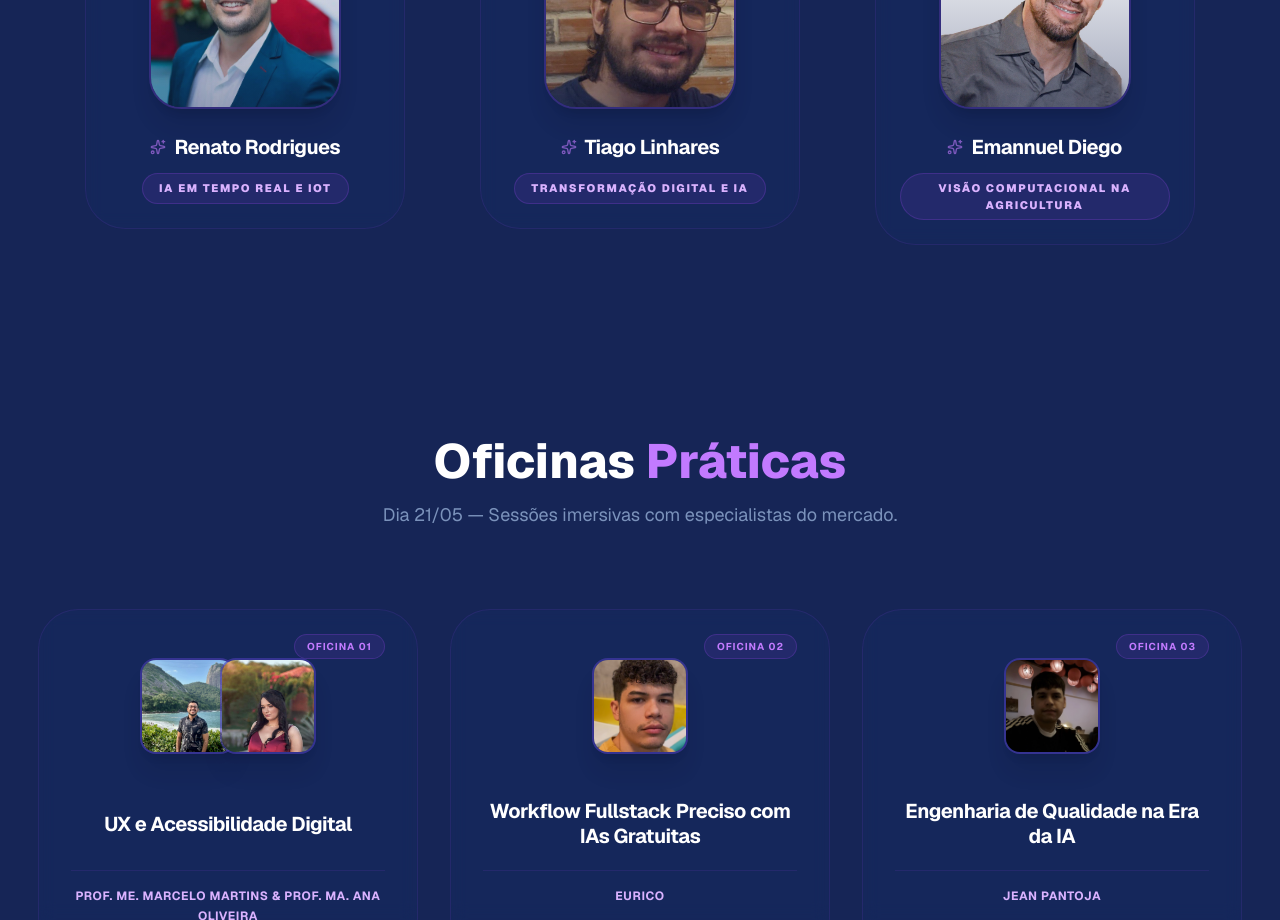
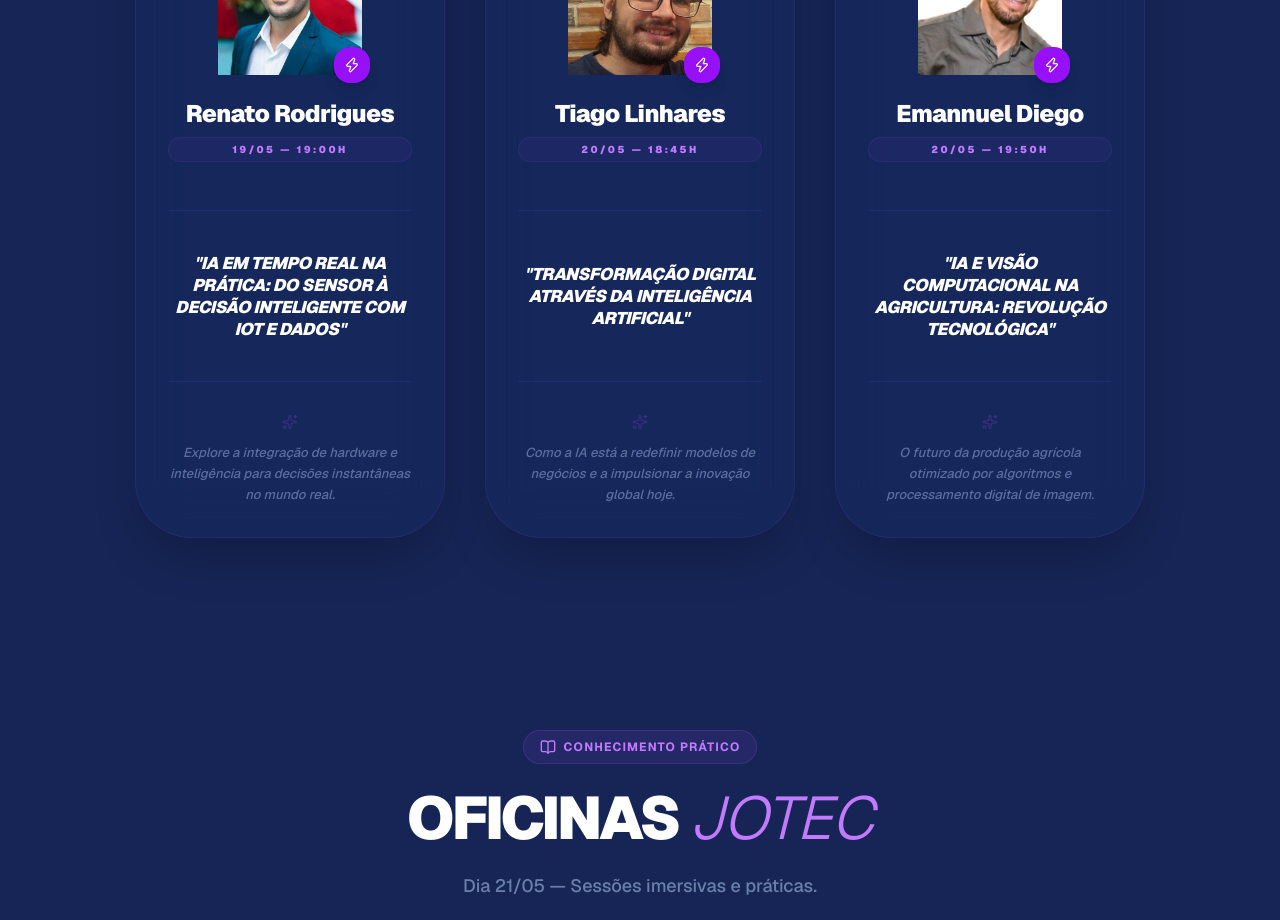
Before and after one commit to bragaDev751/jotec-2026, a Next.js app: page / in a window 1280 px wide. Shown: the part 1880-2800 px from the top of the page. Built offline with nearby package versions, Linux system fonts and the light colour scheme.

Commit message:
feat: finaliza layout de palestrantes e oficinas com foco em mobile

```diff
--- a/src/components/Speakers.tsx
+++ b/src/components/Speakers.tsx
@@ -1,25 +1,31 @@
 "use client";
 import Image from "next/image";
-import { Sparkles } from 'lucide-react';
+import { Sparkles, Zap } from 'lucide-react';
 import { motion } from 'framer-motion';
 
 const speakers = [
   {
     id: 1,
     name: 'Renato Rodrigues',
-    role: 'IA em Tempo Real e IoT',
+    role: '19/05 — 19:00h',
+    topic: 'IA EM TEMPO REAL NA PRÁTICA: DO SENSOR À DECISÃO INTELIGENTE COM IOT E DADOS',
+    description: 'Explore a integração de hardware e inteligência para decisões instantâneas no mundo real.',
     image: '/RENATO RODRIGUES.jpg'
   },
   {
     id: 2,
     name: 'Tiago Linhares',
-    role: 'Transformação Digital e IA',
+    role: '20/05 — 18:45h',
+    topic: 'TRANSFORMAÇÃO DIGITAL ATRAVÉS DA INTELIGÊNCIA ARTIFICIAL',
+    description: 'Como a IA está a redefinir modelos de negócios e a impulsionar a inovação global hoje.',
     image: '/Tiago Linhares.jpg'
   },
   {
     id: 3,
     name: 'Emannuel Diego',
-    role: 'Visão Computacional na Agricultura',
+    role: '20/05 — 19:50h',
+    topic: 'IA E VISÃO COMPUTACIONAL NA AGRICULTURA: REVOLUÇÃO TECNOLÓGICA',
+    description: 'O futuro da produção agrícola otimizado por algoritmos e processamento digital de imagem.',
     image: '/Emannuel Diego.jpg'
   },
 ];
@@ -28,70 +34,84 @@ export default function Speakers() {
   return (
     <section id="palestrantes" className="py-24 px-6 relative bg-blue-950 overflow-hidden">
 
-      {/* Background sutil para manter o padrão */}
+      {/* Background Decorativo sutil integrado ao azul */}
       <div className="absolute inset-0 -z-10 pointer-events-none">
-        <div className="absolute top-0 left-1/4 w-96 h-96 bg-purple-600/10 blur-[100px] rounded-full" />
-        <div className="absolute bottom-0 right-1/4 w-96 h-96 bg-blue-600/10 blur-[100px] rounded-full" />
+        <div className="absolute top-0 left-1/4 w-[500px] h-[500px] bg-purple-600/10 blur-[120px] rounded-full" />
+        <div className="absolute bottom-0 right-1/4 w-[500px] h-[500px] bg-blue-600/10 blur-[120px] rounded-full" />
       </div>
 
-      <div className="max-w-6xl mx-auto z-10 relative">
-        <div className="text-center mb-16">
+      <div className="max-w-7xl mx-auto z-10 relative">
+        <div className="text-center mb-20">
           <motion.h2
             initial={{ opacity: 0, y: 20 }}
             whileInView={{ opacity: 1, y: 0 }}
             viewport={{ once: true }}
-            className="text-4xl md:text-5xl font-extrabold text-white mb-4 tracking-tight"
+            className="text-4xl md:text-6xl font-black text-white mb-4 tracking-tighter"
           >
-            Time de <span className="text-purple-400">Elite</span>
+            TIME DE <span className="text-purple-400">ELITE</span>
           </motion.h2>
-          <p className="text-blue-200/60 text-lg max-w-xl mx-auto">
-            Palestrantes confirmados para as trilhas magnas.
-          </p>
+          <div className="h-1.5 w-20 bg-purple-500/40 mx-auto rounded-full" />
         </div>
 
-        <div className="grid grid-cols-1 sm:grid-cols-2 lg:grid-cols-3 gap-8 justify-items-center">
+        <div className="flex flex-wrap justify-center gap-8 md:gap-10">
           {speakers.map((s, index) => (
             <motion.div
               key={s.id}
-              initial={{ opacity: 0, y: 20 }}
+              initial={{ opacity: 0, y: 30 }}
               whileInView={{ opacity: 1, y: 0 }}
               viewport={{ once: true }}
               transition={{ delay: index * 0.1 }}
-              className="relative w-full max-w-[320px] group"
+              className="relative w-full max-w-[310px] min-h-[640px] flex group"
             >
-              {/* Card Principal */}
-              <div className="relative bg-blue-900/10 border border-purple-500/10 rounded-[2.5rem] p-6 text-center backdrop-blur-sm transition-all duration-300 group-hover:border-purple-500/30 group-hover:bg-blue-900/20">
+              {/* Card Vertical integrado ao padrão de cores do site */}
+              <div className="relative flex flex-col w-full bg-blue-900/10 border border-purple-500/10 rounded-[3.5rem] p-8 text-center backdrop-blur-xl transition-all duration-500 hover:border-purple-500/40 hover:bg-blue-900/20 overflow-hidden shadow-2xl">
 
-                {/* Container da Imagem com tamanho equilibrado */}
-                <div className="relative w-48 h-48 mx-auto mb-6 overflow-hidden rounded-[2rem] border-2 border-purple-500/20 shadow-xl">
+                {/* Header: Foto e Nome */}
+                <div className="relative z-10 mb-8">
+                  <div className="relative w-36 h-36 mx-auto mb-6">
+                    <div className="w-full h-full rounded-[2.8rem] overflow-hidden border-2 border-purple-500/20 group-hover:border-purple-400 transition-all duration-500 shadow-inner">
                       <Image
                         src={s.image}
                         alt={s.name}
                         fill
-                    className="object-cover transition-transform duration-500 group-hover:scale-110"
+                        className="object-cover transition-transform duration-700 group-hover:scale-110"
                       />
-                  {/* Overlay sutil para dar acabamento */}
-                  <div className="absolute inset-0 bg-gradient-to-t from-blue-950/40 to-transparent" />
                     </div>
-
-                <div className="space-y-3">
-                  <div className="flex items-center justify-center gap-2">
-                    <Sparkles className="w-4 h-4 text-purple-400 opacity-60" />
-                    <h3 className="text-xl font-bold text-white tracking-tight">
+                    <div className="absolute -bottom-2 -right-2 bg-purple-600 p-2.5 rounded-2xl shadow-lg">
+                      <Zap className="w-4 h-4 text-white" />
+                    </div>
+                  </div>
+                  <h3 className="text-2xl font-black text-white tracking-tight leading-tight group-hover:text-purple-100 transition-colors">
                     {s.name}
                   </h3>
-                  </div>
-
-                  <div className="inline-block px-4 py-1.5 rounded-full bg-purple-500/10 border border-purple-500/20">
-                    <p className="text-[11px] font-black text-purple-300 uppercase tracking-[0.15em]">
+                  <p className="text-[10px] text-purple-400 font-black uppercase tracking-[0.25em] mt-2 bg-purple-500/5 py-1 rounded-full border border-purple-500/10">
                     {s.role}
                   </p>
                 </div>
-                </div>
+
+                {/* Meio: Tema centralizado */}
+                <div className="relative z-10 flex-grow flex flex-col justify-center border-y border-purple-500/10 py-8 my-4">
+                  <h4 className="text-[17px] font-black text-white leading-[1.3] tracking-tight uppercase italic group-hover:text-purple-300 transition-colors">
+                    &quot;{s.topic}&quot;
+                  </h4>
                 </div>
 
-              {/* Glow sutil atrás do card */}
-              <div className="absolute -inset-1 bg-gradient-to-r from-purple-600/0 to-blue-600/0 rounded-[2.6rem] -z-10 group-hover:from-purple-600/10 group-hover:to-blue-600/10 transition-all duration-500" />
+                {/* Base: Descrição */}
+                <div className="relative z-10 pt-4">
+                  <div className="flex justify-center mb-3">
+                    <Sparkles className="w-4 h-4 text-purple-500/20" />
+                  </div>
+                  <p className="text-[13px] text-blue-200/40 leading-relaxed font-medium italic">
+                    {s.description}
+                  </p>
+                </div>
+
+                {/* Efeito de brilho interno ao passar o mouse */}
+                <div className="absolute inset-0 bg-gradient-to-b from-purple-500/5 via-transparent to-blue-500/5 opacity-0 group-hover:opacity-100 transition-opacity duration-500" />
+              </div>
+
+              {/* Aura Externa (Glow) */}
+              <div className="absolute -inset-1 bg-gradient-to-b from-purple-600/10 to-blue-600/10 rounded-[3.6rem] -z-10 blur-2xl opacity-0 group-hover:opacity-100 transition-opacity duration-700" />
             </motion.div>
           ))}
         </div>
--- a/src/components/Workshops.tsx
+++ b/src/components/Workshops.tsx
@@ -1,6 +1,7 @@
 "use client";
 import Image from "next/image";
 import { motion } from "framer-motion";
+import { BookOpen, Users } from 'lucide-react';
 
 const workshops = [
   {
@@ -12,7 +13,7 @@ const workshops = [
   },
   {
     id: 2,
-    name: 'Eurico',
+    name: 'Eurico Magalhães',
     role: 'Oficina 02',
     topic: 'Workflow Fullstack Preciso com IAs Gratuitas',
     images: ['/workshops/Cópia de EURICO.jpg']
@@ -21,7 +22,7 @@ const workshops = [
     id: 3,
     name: 'Jean Pantoja',
     role: 'Oficina 03',
-    topic: 'Engenharia de Qualidade na Era da IA',
+    topic: 'Meu Fluxo de Trabalho como Engenheiro de Qualidade na Era da IA',
     images: ['/workshops/Jean.jpg']
   },
   {
@@ -35,21 +36,21 @@ const workshops = [
     id: 5,
     name: 'Damião Gomes',
     role: 'Oficina 05',
-    topic: 'GameMaker Engine: Desenvolvimento de Jogos 2D',
+    topic: 'GameMaker Engine: Uma Introdução ao Desenvolvimento de Jogos 2D',
     images: ['/workshops/DAMIAO.jpg']
   },
   {
     id: 6,
     name: 'Sharon Oliveira',
     role: 'Oficina 06',
-    topic: 'Smart Católica: UI/UX e a Antecipação do Usuário',
+    topic: 'Smart Católica: Experiências Instantâneas: Como o UI/UX Antecipa o Usuário',
     images: ['/workshops/SHARON.jpg']
   },
   {
     id: 7,
     name: 'Aldenisa Peixoto',
     role: 'Oficina 07',
-    topic: 'Videoteca: Acessibilidade na Web e Inclusão Digital',
+    topic: 'Videoteca: Acessibilidade na Web e Inclusão Digital no Século XXI',
     images: ['/workshops/ALDENISA PEIXOTO.jpg']
   },
 ];
@@ -57,41 +58,59 @@ const workshops = [
 export default function Workshops() {
   return (
     <section id="oficinas" className="py-24 px-6 relative bg-blue-950 overflow-hidden">
+
+      {/* Background decorativo estático */}
+      <div className="absolute top-0 right-0 w-[400px] h-[400px] bg-purple-600/5 blur-[100px] rounded-full -z-10" />
+      <div className="absolute bottom-0 left-0 w-[400px] h-[400px] bg-blue-600/5 blur-[100px] rounded-full -z-10" />
+
       <div className="max-w-7xl mx-auto z-10 relative">
-        <div className="text-center mb-20">
+        <div className="text-center mb-16">
+          <div className="inline-flex items-center gap-2 px-4 py-2 rounded-full bg-purple-500/10 border border-purple-500/20 mb-6">
+            <BookOpen className="w-4 h-4 text-purple-400" />
+            <span className="text-xs font-bold text-purple-400 uppercase tracking-widest">Conhecimento Prático</span>
+          </div>
+
           <motion.h2
             initial={{ opacity: 0, y: 20 }}
             whileInView={{ opacity: 1, y: 0 }}
             viewport={{ once: true }}
-            className="text-4xl md:text-5xl font-extrabold text-white mb-4"
+            className="text-4xl md:text-6xl font-black text-white mb-6 tracking-tighter"
           >
-            Oficinas <span className="text-purple-400">Práticas</span>
+            OFICINAS <span className="text-purple-400 italic font-light tracking-normal">JOTEC</span>
           </motion.h2>
-          <p className="text-blue-200/60 max-w-2xl mx-auto text-lg">
-            Dia 21/05 — Sessões imersivas com especialistas do mercado.
+
+          <p className="text-blue-200/50 max-w-2xl mx-auto text-lg font-medium">
+            Dia 21/05 — Sessões imersivas e práticas.
           </p>
         </div>
 
-        <div className="flex flex-wrap justify-center gap-8">
+        {/* Grid ajustado para centralizar o último item quando sobrar */}
+        <div className="flex flex-wrap justify-center gap-6 lg:gap-8">
           {workshops.map((item, index) => (
             <motion.div
               key={item.id}
               initial={{ opacity: 0, y: 20 }}
               whileInView={{ opacity: 1, y: 0 }}
               viewport={{ once: true }}
-              transition={{ delay: index * 0.1 }}
-              className="group relative bg-blue-900/10 border border-purple-500/10 rounded-[2.5rem] p-8 text-center backdrop-blur-sm hover:border-purple-500/40 transition-all duration-300 w-full sm:w-[calc(50%-1rem)] lg:w-[calc(33.333%-1.5rem)] max-w-[380px]"
+              transition={{ delay: index * 0.05 }}
+              className="relative flex flex-col bg-blue-900/20 border border-purple-500/10 rounded-[2.5rem] p-8 text-left w-full sm:w-[calc(50%-1.5rem)] lg:w-[calc(33.333%-2rem)] max-w-[380px] shadow-xl"
             >
-              <span className="absolute top-6 right-8 text-[10px] font-bold text-purple-400 uppercase tracking-widest bg-purple-500/10 px-3 py-1 rounded-full border border-purple-500/20">
-                {item.role}
-              </span>
+              {/* Badge da Oficina */}
+              <div className="flex justify-between items-start mb-6">
+                <div className="p-3 rounded-2xl bg-purple-500/10 border border-purple-500/20">
+                  <Users className="w-5 h-5 text-purple-400" />
+                </div>
+                <span className="text-[10px] font-black text-white uppercase tracking-[0.2em] bg-purple-600 px-4 py-1.5 rounded-full">
+                  {item.role}
+                </span>
+              </div>
 
-              {/* Área da Imagem */}
-              <div className="relative h-32 mb-6 flex justify-center items-center">
+              {/* Área das Imagens - Sem efeito de grayscale para mobile */}
+              <div className="mb-6 flex justify-start h-20">
                 {item.images.length > 1 ? (
                   <div className="flex -space-x-4">
                     {item.images.map((img, idx) => (
-                      <div key={idx} className="relative w-24 h-24 rounded-2xl border-2 border-purple-500/20 overflow-hidden shadow-xl bg-blue-900/50">
+                      <div key={idx} className="relative w-20 h-20 rounded-[1.5rem] border-2 border-blue-950 overflow-hidden shadow-2xl ring-2 ring-purple-500/20">
                         <Image
                           src={img}
                           alt={item.name}
@@ -102,7 +121,7 @@ export default function Workshops() {
                     ))}
                   </div>
                 ) : (
-                  <div className="relative w-24 h-24 rounded-2xl border-2 border-purple-500/20 overflow-hidden shadow-xl bg-blue-900/50">
+                  <div className="relative w-20 h-20 rounded-[1.5rem] border-2 border-blue-950 overflow-hidden shadow-2xl ring-2 ring-purple-500/20">
                     <Image
                       src={item.images[0]}
                       alt={item.name}
@@ -113,16 +132,19 @@ export default function Workshops() {
                 )}
               </div>
 
-              <div className="space-y-4">
-                <h3 className="text-xl font-bold text-white leading-tight min-h-[60px] flex items-center justify-center tracking-tight">
+              {/* Texto do Tema */}
+              <div className="flex-grow">
+                <h3 className="text-xl font-black text-white leading-tight mb-4 tracking-tight">
                   {item.topic}
                 </h3>
+              </div>
 
-                <div className="pt-4 border-t border-purple-500/10">
-                  <p className="text-xs font-bold text-purple-300 uppercase tracking-wider leading-relaxed">
-                    {item.name}
-                  </p>
-                </div>
+              {/* Instrutor na Base */}
+              <div className="pt-6 border-t border-white/10">
+                <p className="text-[10px] font-black text-purple-400 uppercase tracking-widest mb-1">Instrutor(a)</p>
+                <p className="text-xs font-bold text-blue-100 uppercase">
+                  {item.name}
+                </p>
               </div>
             </motion.div>
           ))}
```
Lines whose indentation alone changed are shown as unchanged.
